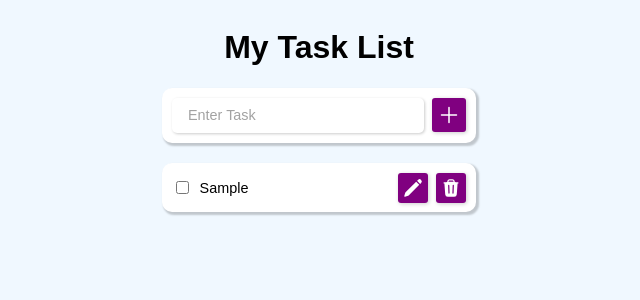
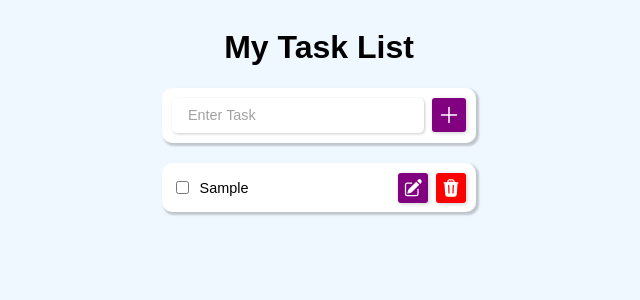
Before and after one commit to leoarthurwall/todo-list, a React (Create React App) app in the folder todo-list/: page / in a window 1280 px wide. Both pictures are taken after typing "Sample" into the empty fields and a click on the button "Add Task". Shown: the top 300 px of the page, without its empty margins (321-961 px from the left). Built offline with nearby package versions, Linux system fonts and the light colour scheme; the HTML template or start-up script is replaced by a standard one.

Commit message:
added styles for the delete button to differentiate from the edit button. also changed the edit button icon

```diff
--- a/todo-list/src/components/TaskItem.jsx
+++ b/todo-list/src/components/TaskItem.jsx
@@ -1,4 +1,4 @@
-import { PencilIcon, TrashIcon } from "@heroicons/react/24/solid";
+import { PencilSquareIcon, TrashIcon } from "@heroicons/react/24/solid";
 import { useState } from "react";
 
 export default function TaskItem({ task }) {
@@ -29,10 +29,10 @@ export default function TaskItem({ task }) {
           aria-label={`Update ${task.name} Task`}
           //onClick={}
         >
-          <PencilIcon width={20} height={20} color="white" />
+          <PencilSquareIcon width={20} height={20} color="white" />
         </button>
         <button
-          className="button"
+          className='button delete'
           aria-label={`Update ${task.name} Task`}
           //onClick={}
         >
--- a/todo-list/src/index.css
+++ b/todo-list/src/index.css
@@ -106,3 +106,10 @@ input::placeholder{
   display: flex;
   gap: 0.5rem;
 }
+.delete {
+  background-color: red;
+}
+.delete:hover{
+  background-color: rgb(255, 127, 127);
+
+}
```
